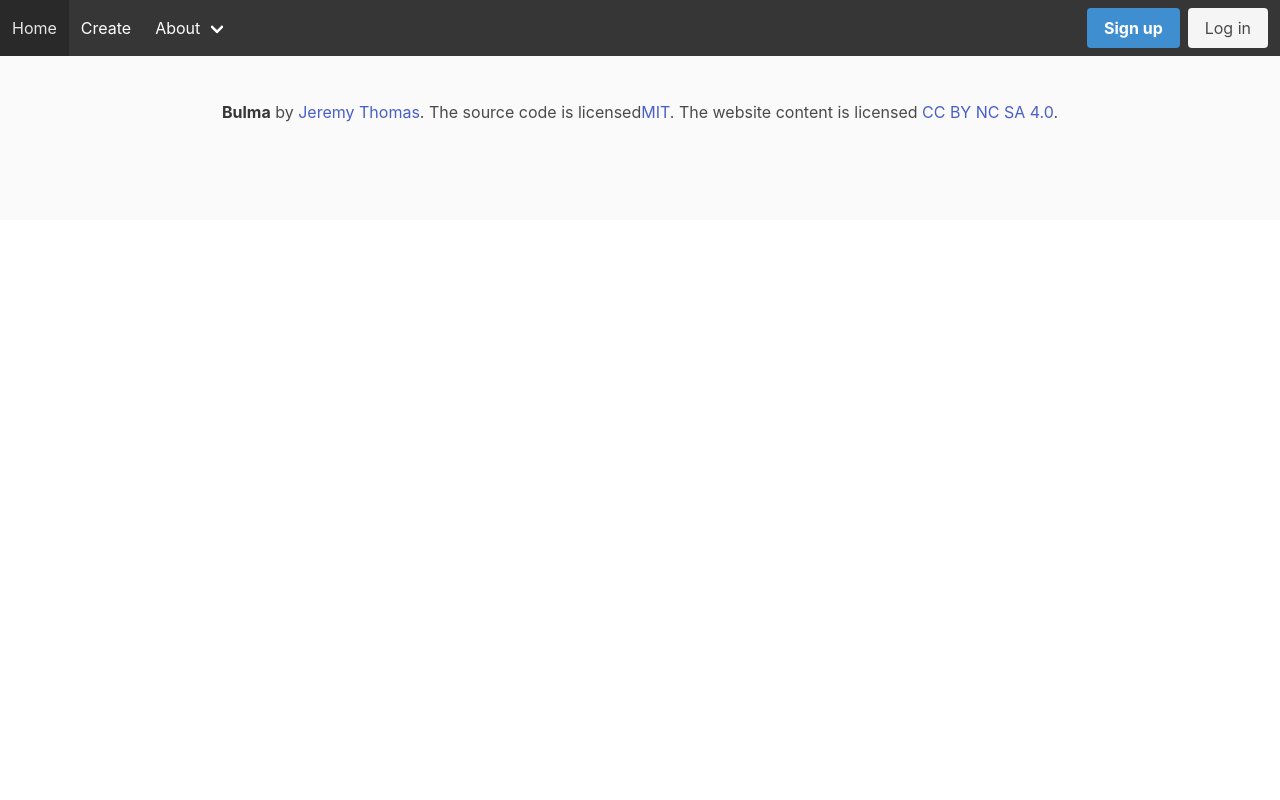
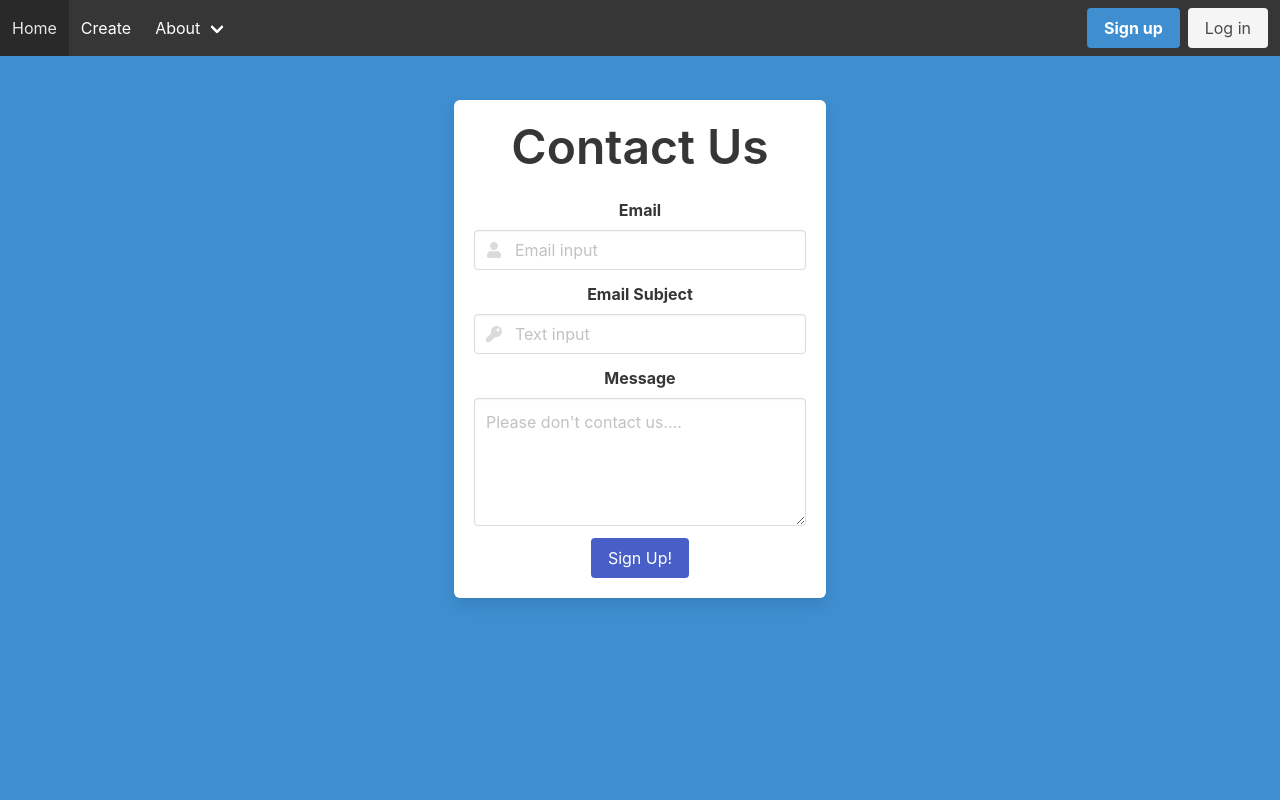
Before and after one commit to bbohling22/final-project, a React (Create React App) app in the folder client/: page /about/contact in a window 1280 px wide. Shown: the top 800 px of the page. Built offline with nearby package versions, Linux system fonts and the light colour scheme; some icons are missing.

Commit message:
Added contact page

```diff
--- a/client/src/App.js
+++ b/client/src/App.js
@@ -8,6 +8,7 @@ import Signup from "./pages/Signup/Signup"
 import Home from "./pages/Home/Home"
 import Create from "./pages/Create/Create"
 import Team from "./pages/Team/Team"
+import Contact from "./pages/Contact/Contact"
 
 const client = new ApolloClient({
   uri: '/graphql',
@@ -33,6 +34,7 @@ function App() {
             <Route path="/Signup" element={<Signup />} />
             <Route path="/Create" element={<Create />} />
             <Route path="/about/team" element={<Team />} />
+            <Route path="/about/contact" element={<Contact />} />
 
           </Routes>
           <Footer/>
--- /dev/null
+++ b/client/src/components/ContactForm/index.js
@@ -0,0 +1,67 @@
+const ContactForm = () => {
+  return (
+    <div>
+      <div class="container hero is-fullheight has-background-info is-fullhd  is-max-desktop">
+        <div class="columns is-centered ">
+          <div class="column is-half">
+            <div class="content mx-6 my-6">
+              <form class="box content signup-card">
+                <h1 class="is-size-1 has-text-centered">Contact Us</h1>
+
+                <div class="field">
+                  <label class="label">Email</label>
+                  <div class="control has-icons-left has-icons-right">
+                    <input
+                      id="signupEmail"
+                      class="input"
+                      type="email"
+                      placeholder="Email input"
+                    />
+                    <span class="icon is-small is-left">
+                      <i class="fas fa-user"></i>
+                    </span>
+                  </div>
+                </div>
+
+                <div class="field">
+                  <label class="label">Email Subject</label>
+                  <div class="control has-icons-left has-icons-right">
+                    <input
+                      id="emailSubject"
+                      class="input"
+                      type="text"
+                      placeholder="Text input"
+                    />
+                    <span class="icon is-small is-left">
+                      <i class="fas fa-key"></i>
+                    </span>
+                  </div>
+                </div>
+
+                <div class="field">
+                  <label class="label">Message</label>
+                  <div class="control has-icons-left has-icons-right">
+                    <textarea
+                      class="textarea"
+                      placeholder="Please don't contact us...."
+                    ></textarea>
+                  </div>
+                </div>
+
+                <div class="field has-text-centered">
+                  <div class="control">
+                    <button id="signup" class="button is-link" type="submit">
+                      Sign Up!
+                    </button>
+                  </div>
+                </div>
+              </form>
+            </div>
+          </div>
+        </div>
+      </div>
+    </div>
+  );
+};
+
+export default ContactForm;
--- /dev/null
+++ b/client/src/pages/Contact/Contact.js
@@ -0,0 +1,11 @@
+import ContactForm from "../../components/ContactForm";
+
+const Contact = () => {
+    return (
+        <div className="has-background-info">
+            <ContactForm/>
+        </div>
+    )
+}
+
+export default Contact;
```
